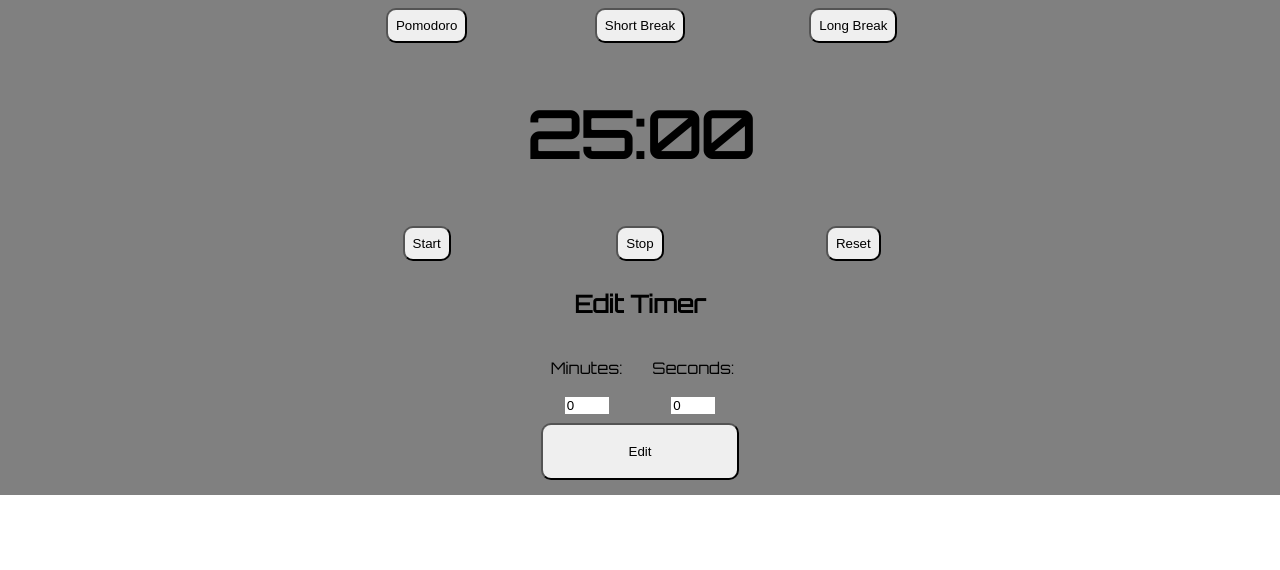
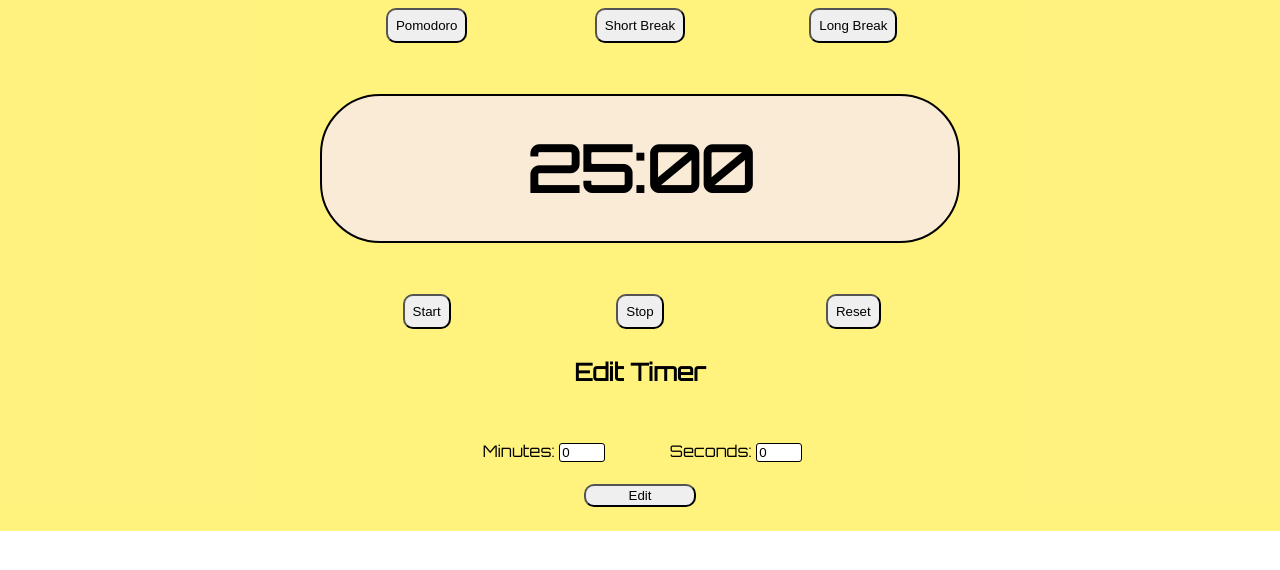
Before and after one commit to adibalamir/Pomodoro, a React (Create React App) app: page / in a window 1280 px wide. Shown: the top 570 px of the page. Built offline with nearby package versions, Linux system fonts and the light colour scheme.

Commit message:
Made the UI tolerable.

```diff
--- a/src/assets/css/App.css
+++ b/src/assets/css/App.css
@@ -2,7 +2,7 @@
   font-family: 'Orbitron', sans-serif;
   text-align: center;
   display: grid;
-  background: grey;
+  background: #ffeb3ba8;
   grid-template-columns: 0.5fr 1fr 0.5fr;
   grid-template-rows: 0.25fr 0.5fr 0.25fr 0.5fr;
   grid-template-areas:
@@ -16,7 +16,7 @@ input {
   outline: none;
   -webkit-appearance: none;
   border: none;
-  border-bottom: solid 1px grey;
+  border-bottom: solid 1px antiquewhite;
   width: 2.5rem;
 }
 
--- a/src/assets/css/EditAlarm.css
+++ b/src/assets/css/EditAlarm.css
@@ -2,11 +2,12 @@
   -webkit-appearance: none;
   grid-area: editAlarm;
   display: grid;
-  grid-template-columns: 1fr 1fr 1fr 1fr 1fr 1fr;
-  grid-template-rows: 1fr 1fr 1fr;
+  grid-template-columns: 1fr 1fr 0.5fr 0.5fr 1fr 1fr;
+  grid-template-rows: 1fr 0.5fr 0.5fr 0.5fr;
   grid-template-areas:
   '. editHeader editHeader editHeader editHeader .'
-  '. . minutes seconds . .'
+  '. . . . . .'
+  '. minutes minutes seconds seconds .'
   '. . edit edit . .'
 }
 
@@ -18,8 +19,26 @@
   grid-area: minutes;
 }
 
+.minutes input {
+  border: 1px solid black;
+  border-radius: 3px;
+}
+
+.minutes p {
+  display: inline;
+}
+
 .seconds {
   grid-area: seconds;
+}
+
+.seconds input {
+  border: 1px solid black;
+  border-radius: 3px;
+}
+
+.seconds p {
+  display: inline;
 }
 
 .editButton {
--- a/src/assets/css/Timer.css
+++ b/src/assets/css/Timer.css
@@ -1,3 +1,7 @@
 #timer {
   font-size: 4rem;
+  border: 2px solid black;
+  border-radius: 60px;
+  padding: 2rem;
+  background-color: antiquewhite;
 }
```
